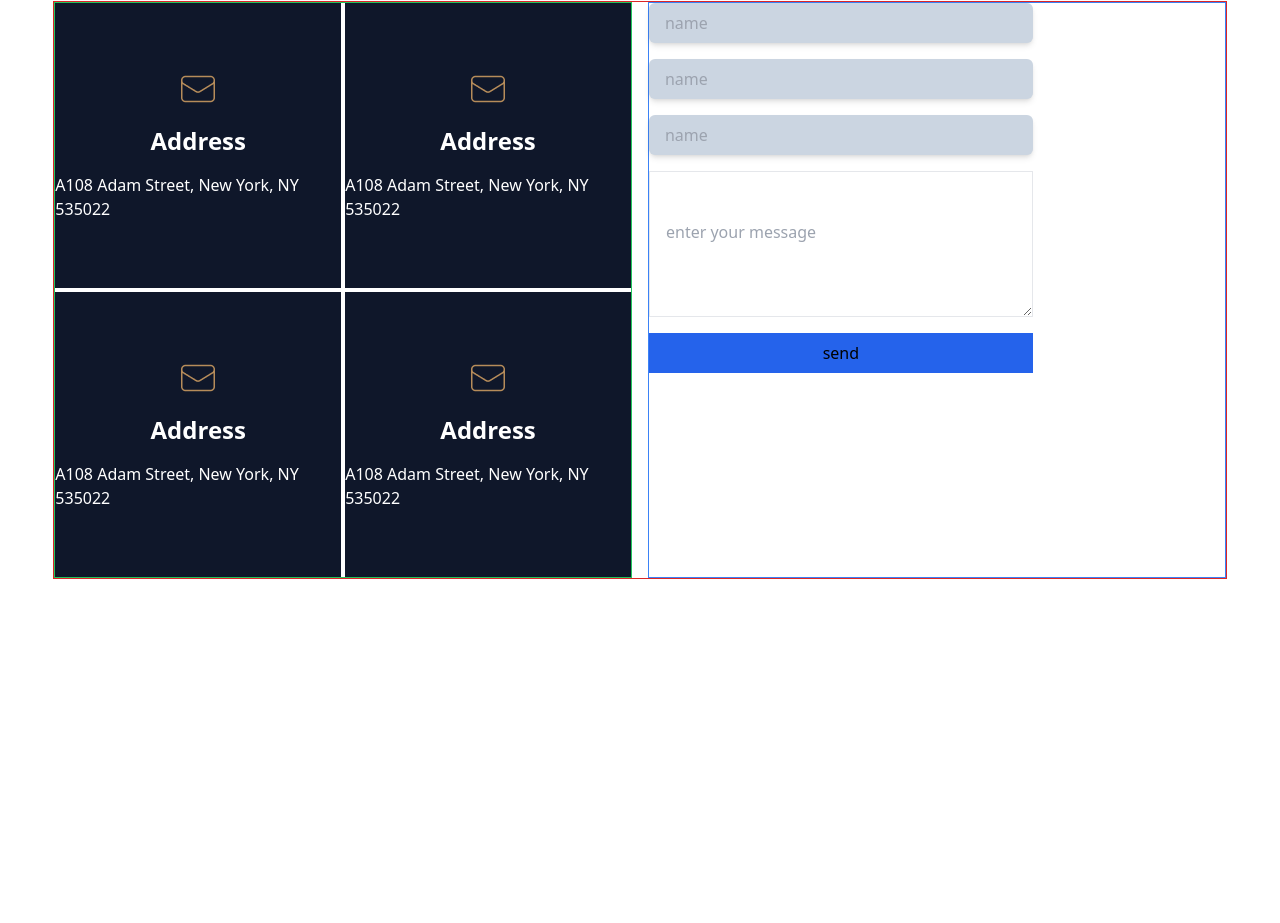
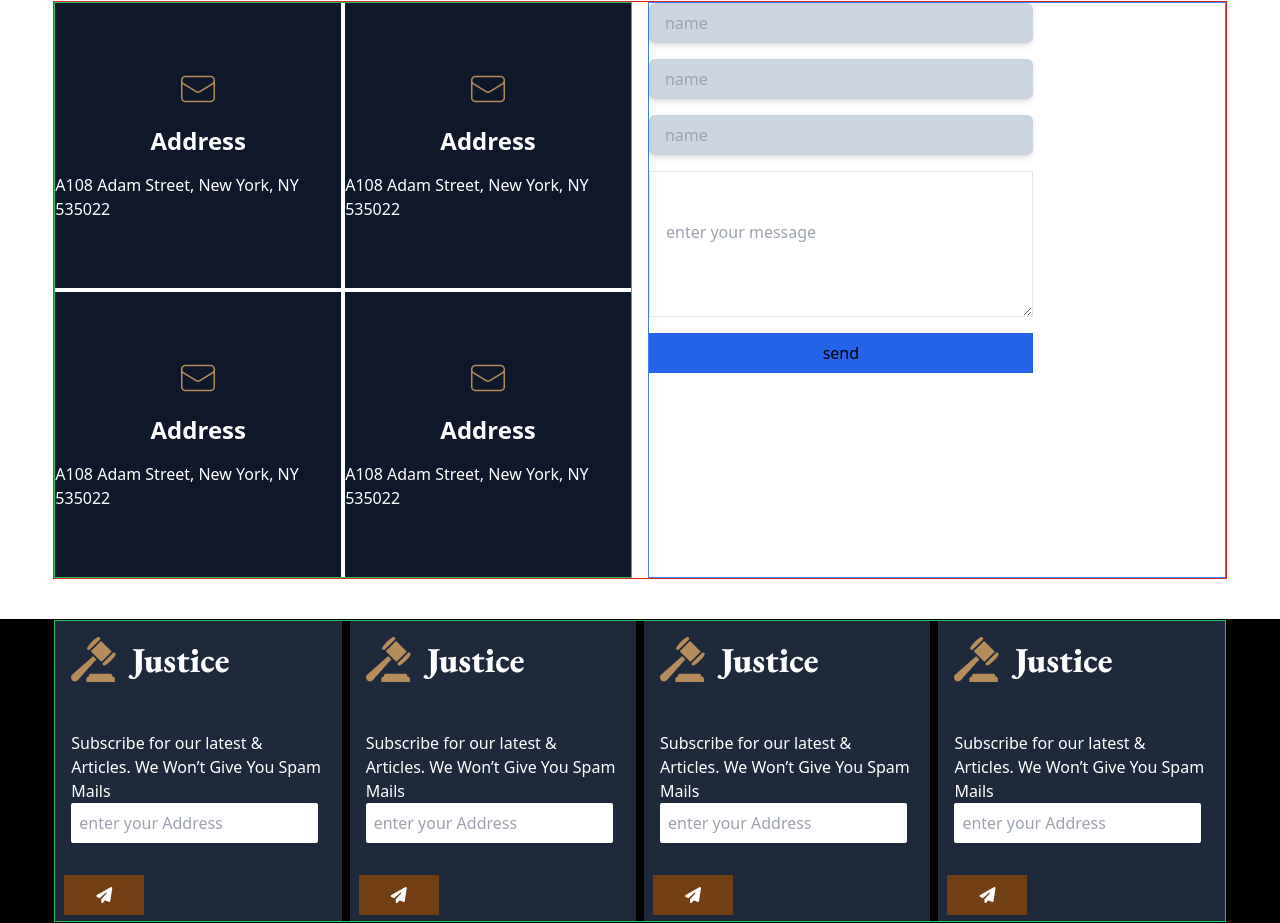
Before and after one commit to Mehedi-hasan-code10/tailwind-css-repo, a plain HTML site: page index.html in a window 1280 px wide. Shown: the part 2023-2946 px from the top of the page. Before the commit the page ends 2602 px from the top, so only its background shows below. Drawn offline with nearby package versions, Linux system fonts and the light colour scheme.

Commit message:
footer done

```diff
--- a/index.html
+++ b/index.html
@@ -6,6 +6,7 @@
     <meta name="viewport" content="width=device-width, initial-scale=1.0">
     <title>Tailwind task</title>
     <script src="https://cdn.tailwindcss.com"></script>
+    <link rel="stylesheet" href="https://cdnjs.cloudflare.com/ajax/libs/font-awesome/6.4.0/css/all.min.css">
     <link rel="stylesheet" href="https://cdnjs.cloudflare.com/ajax/libs/font-awesome/6.5.0/css/all.min.css">
 </head>
 
@@ -184,4 +185,50 @@ min-h-[500px] sm:min-h-[600px] flex items-center justify-center">
 
 
 </footer>
+
+<footer class="w-full border border-black bg-black mt-10">
+    <section class="w-11/12 border border-green-500 mx-auto text-white grid grid-cols-1 sm:grid-cols-2 md:grid-cols-4 gap-2">
+        <div class="bg-slate-800 h-[300px] p-4 flex flex-col">
+            <img src="images/logo.png" class="w-fit">
+            <p class="mt-12">Subscribe for our latest & Articles. We Won’t Give You Spam Mails</p>
+            <div>
+                <input type="text" placeholder="enter your Address" class="sm:px-2 py-2 rounded-sm w-fit">
+                <i class="fa-solid fa-paper-plane bg-yellow-900 px-8 py-3 ml-[-7px] mt-8 w-fit"></i>
+            </div>
+
+        </div>
+        <div class="bg-slate-800 h-[300px] p-4 flex flex-col">
+            <img src="images/logo.png" class="w-fit">
+            <p class="mt-12">Subscribe for our latest & Articles. We Won’t Give You Spam Mails</p>
+            <div>
+                <input type="text" placeholder="enter your Address" class="sm:px-2 py-2 rounded-sm w-fit">
+                <i class="fa-solid fa-paper-plane bg-yellow-900 px-8 py-3 ml-[-7px] mt-8 w-fit"></i>
+            </div>
+
+        </div>
+        <div class="bg-slate-800 h-[300px] p-4 flex flex-col">
+            <img src="images/logo.png" class="w-fit">
+            <p class="mt-12">Subscribe for our latest & Articles. We Won’t Give You Spam Mails</p>
+            <div>
+                <input type="text" placeholder="enter your Address" class="sm:px-2 py-2 rounded-sm w-fit">
+                <i class="fa-solid fa-paper-plane bg-yellow-900 px-8 py-3 ml-[-7px] mt-8 w-fit"></i>
+            </div>
+
+        </div>
+        <div class="bg-slate-800 h-[300px] p-4 flex flex-col">
+            <img src="images/logo.png" class="w-fit">
+            <p class="mt-12">Subscribe for our latest & Articles. We Won’t Give You Spam Mails</p>
+            <div>
+                <input type="text" placeholder="enter your Address" class="sm:px-2 py-2 rounded-sm w-fit">
+                <i class="fa-solid fa-paper-plane bg-yellow-900 px-8 py-3 ml-[-7px] mt-8 w-fit"></i>
+            </div>
+
+        </div>
+
+
+
+
+    </section>
+
+</footer>
 </body>
```
